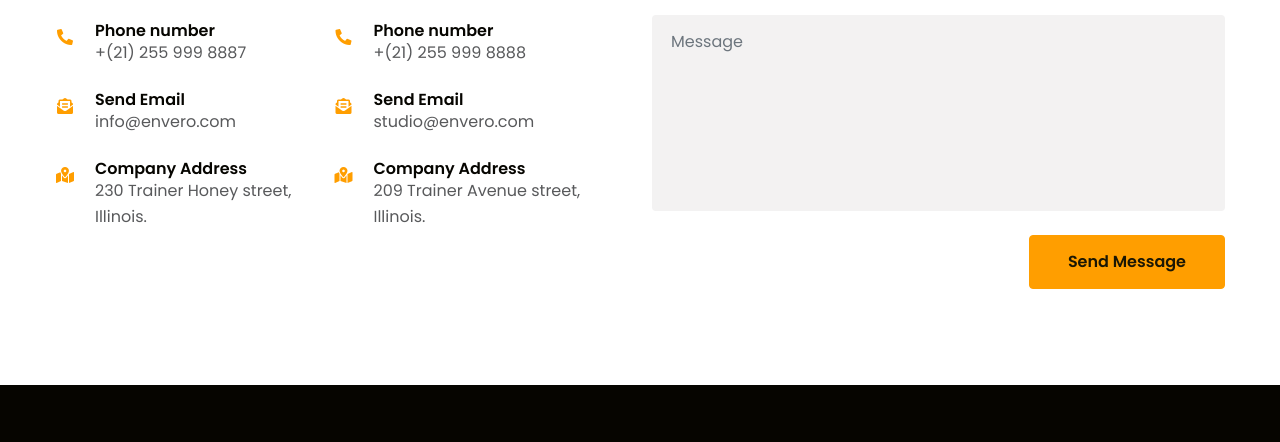
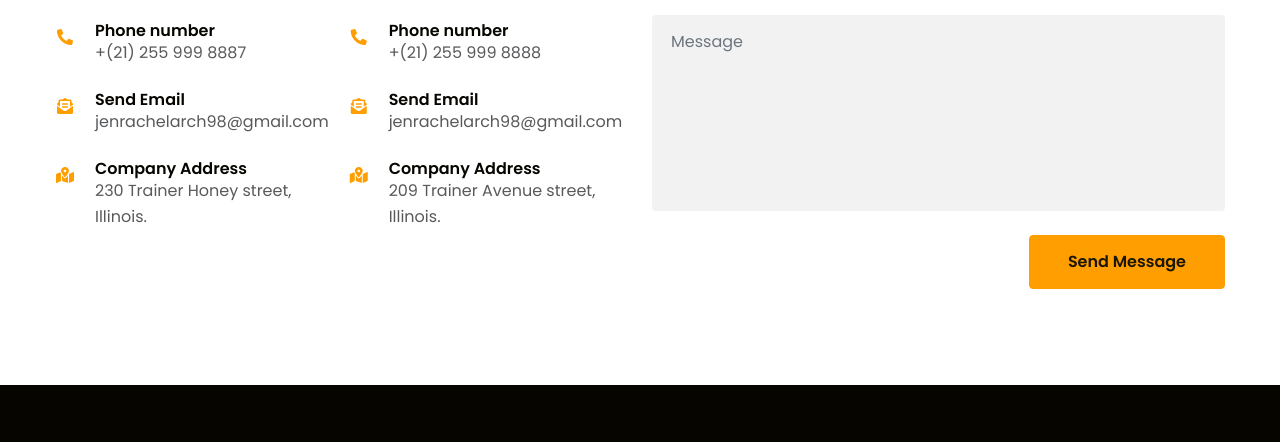
Before and after one commit to godsonjoseph/Envero, a plain HTML site: page src/contact.html in a window 1280 px wide. Shown: the part 1152-1594 px from the top of the page. Drawn offline with Linux system fonts and the light colour scheme.

Commit message:
Updated Email

```diff
--- a/src/contact.html
+++ b/src/contact.html
@@ -154,7 +154,7 @@
                                     </div>
                                     <div class="cont-right">
                                         <h6>Send Email</h6>
-                                        <p><a href="mailto:info@envero.com" class="mail">info@envero.com</a></p>
+                                        <p><a href="mailto:jenrachelarch98@gmail.com" class="mail">jenrachelarch98@gmail.com</a></p>
                                     </div>
                                 </div>
                                 <div class="cont-top margin-up">
@@ -184,7 +184,7 @@
                                     </div>
                                     <div class="cont-right">
                                         <h6>Send Email</h6>
-                                        <p><a href="mailto:studio@envero.com" class="mail">studio@envero.com</a></p>
+                                        <p><a href="mailto:jenrachelarch98@gmail.com" class="mail">jenrachelarch98@gmail.com</a></p>
                                     </div>
                                 </div>
                                 <div class="cont-top margin-up">
```
Also changed, not shown: src/landing.html (+2 -2 lines).
